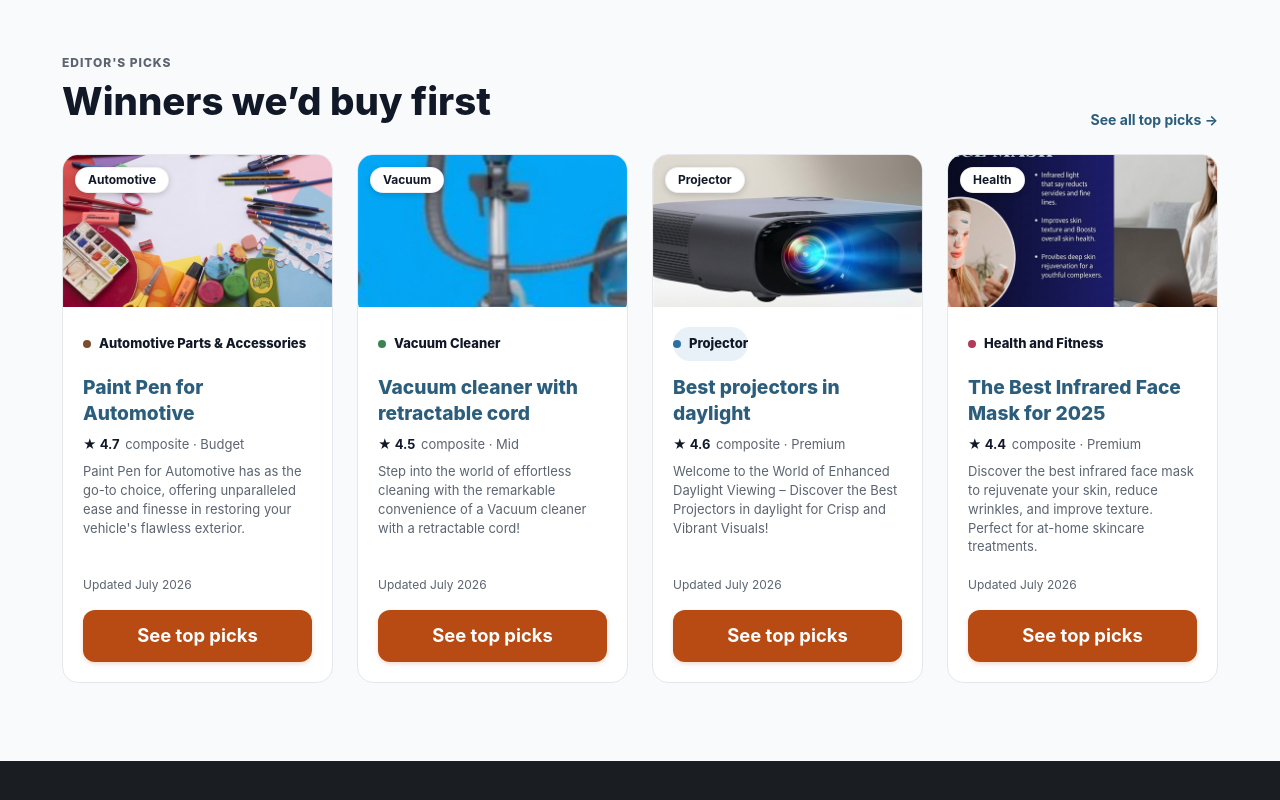
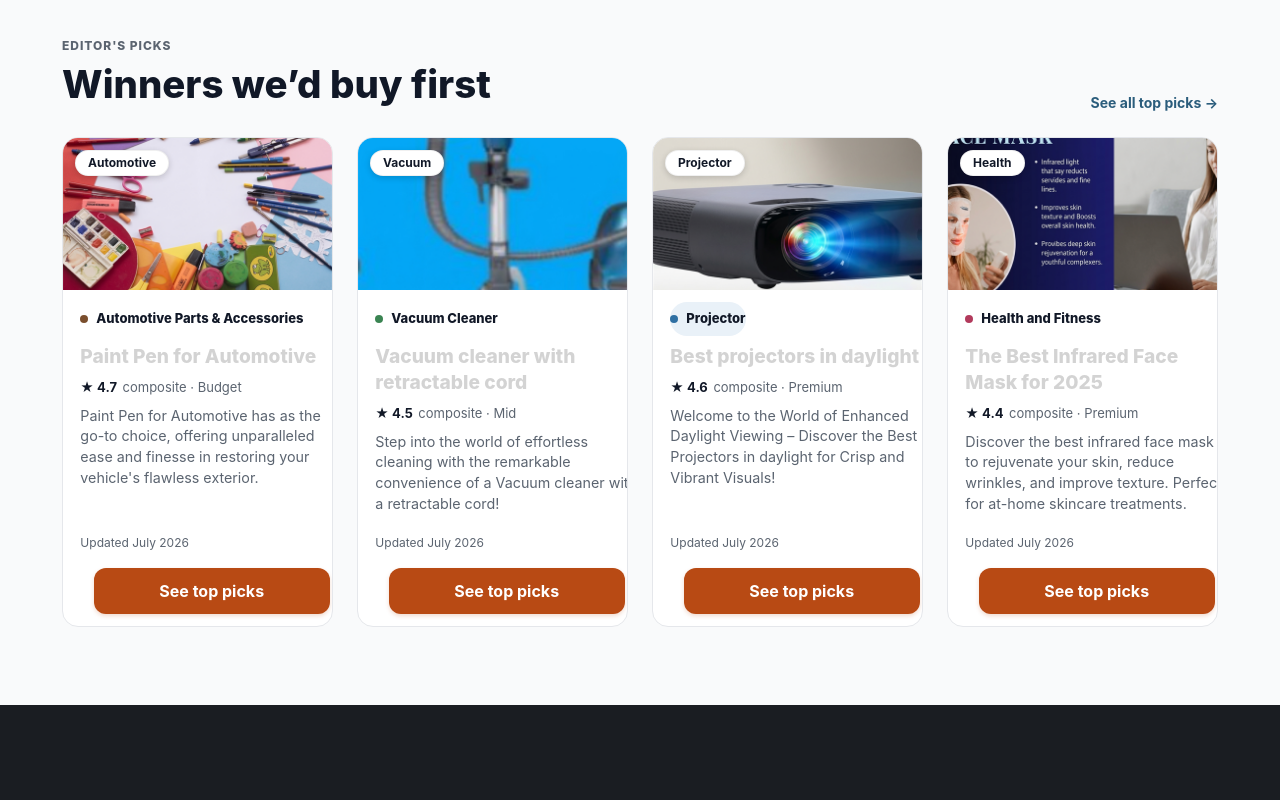
Before and after one commit to rafimohaimen-del/buybestforyou, a plain HTML site: page index.html in a window 1280 px wide. Shown: the part 1660-2460 px from the top of the page. Drawn offline with Linux system fonts and the light colour scheme.

Commit message:
Css changes

```diff
--- a/css/layout.css
+++ b/css/layout.css
@@ -289,13 +289,13 @@
 }
 
 .disclosure-text {
-  font-size: 0.8125rem;
+  font-size: 0.8625rem;
   color: var(--color-ink);
 }
 
 .disclosure-link {
   color: var(--color-trust);
-  font-weight: 600;
+  font-weight: 700;
   text-decoration: underline;
   text-underline-offset: 3px;
   margin-left: 0.25rem;
--- a/css/pages.css
+++ b/css/pages.css
@@ -307,7 +307,7 @@ div.hero-featured-title h2 {
 .category-browser-grid {
   display: grid;
   grid-template-columns: repeat(4, 1fr);
-  gap: 1.2rem;
+  gap: 1.35rem;
   margin-top: 1.5rem;
 }
 
@@ -332,6 +332,7 @@ div.hero-featured-title h2 {
 
 .cat-card-home {
   background-color: var(--cat-home-bg);
+  width: calc(100% + 0.4rem);
 }
 
 .cat-card-electronics {
@@ -358,7 +359,7 @@ div.hero-featured-title h2 {
 }
 
 .cat-browse-body {
-  padding: 1.5rem 1.25rem;
+  padding: 1.1rem 1.4rem;
   display: flex;
   flex-direction: column;
   flex: 1;
@@ -417,17 +418,42 @@ div.hero-featured-title h2 {
   flex-direction: column;
 }
 
+.winner-card .card-media-wrap img {
+  height: calc(100% + 0.5rem);
+}
+
 .winner-content {
-  padding: 1.25rem;
+  padding: 0.75rem 1.085rem;
   display: flex;
   flex-direction: column;
   flex: 1;
-}
-
-.winner-title {
+  width: calc((100% + 0.4rem) * 1.08);
+}
+
+.winner-content .cat-pill {
+  margin-bottom: 0;
+}
+
+.winner-content .btn-primary {
+  padding: 0.7125rem 1.525rem;
+  font-size: 1rem;
+  width: 90%;
+  margin-left: auto;
+  margin-right: auto;
+}
+
+.page-home a.btn-full {
+  width: 90%;
+  font-size: 1rem;
+  margin-left: auto;
+  margin-right: auto;
+}
+
+.winner-title,
+.winner-title a {
   font-size: 1.2rem;
   font-weight: 800;
-  color: var(--color-ink);
+  color: lightgray;
   margin-top: 0.5rem;
   margin-bottom: 0.5rem;
   line-height: 1.35;
@@ -444,7 +470,7 @@ div.hero-featured-title h2 {
 }
 
 .winner-desc {
-  font-size: 0.8125rem;
+  font-size: 0.89375rem; /* 0.8125rem * 1.10 (+10%) */
   color: var(--color-muted);
   line-height: 1.45;
   margin-bottom: 1.25rem;
@@ -2296,7 +2322,7 @@ div.hero-featured-title h2 {
 
   .winner-card .card-media-wrap img {
     width: 100% !important;
-    height: 100% !important;
+    height: calc(100% + 0.5rem) !important;
     object-fit: cover !important;
     display: block !important;
   }
@@ -2314,7 +2340,7 @@ div.hero-featured-title h2 {
     font-size: 0.8125rem !important;
     font-weight: 700 !important;
     color: var(--color-ink) !important;
-    margin-bottom: 0.35rem !important;
+    margin-bottom: 0 !important;
     display: inline-flex !important;
     align-items: center !important;
     gap: 0.45rem !important;
@@ -2330,14 +2356,14 @@ div.hero-featured-title h2 {
   .winner-title {
     font-size: 2.28528rem !important;
     font-weight: 800 !important;
-    color: var(--color-ink) !important;
+    color: lightgray !important;
     margin-top: 0.15rem !important;
     margin-bottom: 1rem !important;
     line-height: 1.3 !important;
   }
 
   .winner-title a {
-    color: var(--color-ink) !important;
+    color: lightgray !important;
     text-decoration: none !important;
   }
 
@@ -2346,10 +2372,12 @@ div.hero-featured-title h2 {
     color: #FFFFFF !important;
     border-radius: 8px !important;
     font-weight: 700 !important;
-    font-size: 1.125rem !important;
-    padding: 0.85rem !important;
+    font-size: 1rem !important;
+    padding: 0.75rem !important;
     display: block !important;
-    width: 100% !important;
+    width: 90% !important;
+    margin-left: auto !important;
+    margin-right: auto !important;
     text-align: center !important;
     text-decoration: none !important;
     transition: background-color var(--transition-speed);
--- a/index.html
+++ b/index.html
@@ -188,7 +188,7 @@
                 <div class="score-meta-sub">Buyer ratings + spec match + expert coverage</div>
               </div>
             </div>
-            <a href="product-single.html" class="btn btn-primary btn-full">Check price on Amazon</a>
+            <a href="product-single.html" class="btn btn-primary btn-full" style="width: 90%; font-size: 1rem; margin-left: auto; margin-right: auto;">Check price on Amazon</a>
             <div
               style="display: flex; justify-content: space-between; align-items: center; flex-wrap: wrap; gap: 0.35rem; margin-top: 0.5rem;">
               <span class="affiliate-note" style="margin-top:0;">Affiliate link · we may earn a commission</span>
@@ -287,7 +287,7 @@
           </a>
 
           <!-- Home Appliances -->
-          <a href="category.html" class="cat-browse-card cat-card-home" style="background-color: var(--cat-home-bg);">
+          <a href="category.html" class="cat-browse-card cat-card-home" style="background-color: var(--cat-home-bg); width: calc(100% + 0.4rem);">
             <div class="cat-browse-img">
               <img src="assets/images/cat-home.png" alt="Home appliances cover: Most Expensive Refrigerator" width="546"
                 height="302" loading="lazy">
@@ -372,22 +372,22 @@
             <div class="card-media-wrap">
               <span class="card-media-tag card-media-btn" aria-label="Automotive">Automotive</span>
               <img src="assets/images/winner-paint-pen.png" alt="Paint pen for automotive" width="546" height="330"
-                loading="lazy">
+                loading="lazy" style="height: calc(100% + 0.5rem);">
             </div>
-            <div class="winner-content">
+            <div class="winner-content" style="width: calc((100% + 0.4rem) * 1.08);">
               <div class="cat-pill cat-auto winner-cat-indicator"
-                style="align-self: flex-start; margin-bottom: 0.35rem;">
+                style="align-self: flex-start; margin-bottom: 0;">
                 <span class="cat-dot" style="background-color: var(--cat-auto-dot);"></span>
                 <span>Automotive Parts & Accessories</span>
               </div>
-              <h3 class="winner-title"><a href="product-single.html">Paint Pen for Automotive</a></h3>
+              <h3 class="winner-title" style="color: lightgray;"><a href="product-single.html" style="color: lightgray;">Paint Pen for Automotive</a></h3>
               <div class="winner-rating desktop-only">★ 4.7 <span
                   style="color: var(--color-muted); font-weight: normal;">composite · Budget</span></div>
-              <p class="winner-desc desktop-only">Paint Pen for Automotive has as the go-to choice, offering
+              <p class="winner-desc desktop-only" style="font-size: 0.89375rem;">Paint Pen for Automotive has as the go-to choice, offering
                 unparalleled ease and finesse in restoring your vehicle's flawless exterior.</p>
               <div class="winner-date desktop-only"
                 style="font-size: 0.75rem; color: var(--color-muted); margin-bottom: 1rem;">Updated July 2026</div>
-              <a href="product-single.html" class="btn btn-primary btn-full winner-cta-btn">See top picks</a>
+              <a href="product-single.html" class="btn btn-primary btn-full winner-cta-btn" style="padding: 0.7125rem 1.525rem; font-size: 1rem; width: 90%; margin-left: auto; margin-right: auto;">See top picks</a>
             </div>
           </div>
 
@@ -396,22 +396,22 @@
             <div class="card-media-wrap">
               <span class="card-media-tag card-media-btn" aria-label="Vacuum">Vacuum</span>
               <img src="assets/images/winner-vacuum.png" alt="Vacuum cleaner with retractable cord" width="546"
-                height="330" loading="lazy">
+                height="330" loading="lazy" style="height: calc(100% + 0.5rem);">
             </div>
-            <div class="winner-content">
+            <div class="winner-content" style="width: calc((100% + 0.4rem) * 1.08);">
               <div class="cat-pill cat-home winner-cat-indicator"
-                style="align-self: flex-start; margin-bottom: 0.35rem;">
+                style="align-self: flex-start; margin-bottom: 0;">
                 <span class="cat-dot" style="background-color: var(--cat-home-dot);"></span>
                 <span>Vacuum Cleaner</span>
               </div>
-              <h3 class="winner-title"><a href="review-roundup.html">Vacuum cleaner with retractable cord</a></h3>
+              <h3 class="winner-title" style="color: lightgray;"><a href="review-roundup.html" style="color: lightgray;">Vacuum cleaner with retractable cord</a></h3>
               <div class="winner-rating">★ 4.5 <span style="color: var(--color-muted); font-weight: normal;">composite ·
                   Mid</span></div>
-              <p class="winner-desc">Step into the world of effortless cleaning with the remarkable convenience of a
+              <p class="winner-desc" style="font-size: 0.89375rem;">Step into the world of effortless cleaning with the remarkable convenience of a
                 Vacuum cleaner with a retractable cord!</p>
               <div class="winner-date" style="font-size: 0.75rem; color: var(--color-muted); margin-bottom: 1rem;">
                 Updated July 2026</div>
-              <a href="review-roundup.html" class="btn btn-primary btn-full winner-cta-btn">See top picks</a>
+              <a href="review-roundup.html" class="btn btn-primary btn-full winner-cta-btn" style="padding: 0.7125rem 1.525rem; font-size: 1rem; width: 90%; margin-left: auto; margin-right: auto;">See top picks</a>
             </div>
           </div>
 
@@ -420,22 +420,22 @@
             <div class="card-media-wrap">
               <span class="card-media-tag card-media-btn" aria-label="Projector">Projector</span>
               <img src="assets/images/winner-projector.png" alt="Projector in daylight" width="546" height="330"
-                loading="lazy">
+                loading="lazy" style="height: calc(100% + 0.5rem);">
             </div>
-            <div class="winner-content">
+            <div class="winner-content" style="width: calc((100% + 0.4rem) * 1.08);">
               <div class="cat-pill cat-electronics winner-cat-indicator"
-                style="align-self: flex-start; margin-bottom: 0.35rem;">
+                style="align-self: flex-start; margin-bottom: 0;">
                 <span class="cat-dot" style="background-color: var(--cat-electronics-dot);"></span>
                 <span>Projector</span>
               </div>
-              <h3 class="winner-title"><a href="review-roundup.html">Best projectors in daylight</a></h3>
+              <h3 class="winner-title" style="color: lightgray;"><a href="review-roundup.html" style="color: lightgray;">Best projectors in daylight</a></h3>
               <div class="winner-rating desktop-only">★ 4.6 <span
                   style="color: var(--color-muted); font-weight: normal;">composite · Premium</span></div>
-              <p class="winner-desc desktop-only">Welcome to the World of Enhanced Daylight Viewing – Discover the Best
+              <p class="winner-desc desktop-only" style="font-size: 0.89375rem;">Welcome to the World of Enhanced Daylight Viewing – Discover the Best
                 Projectors in daylight for Crisp and Vibrant Visuals!</p>
               <div class="winner-date desktop-only"
                 style="font-size: 0.75rem; color: var(--color-muted); margin-bottom: 1rem;">Updated July 2026</div>
-              <a href="review-roundup.html" class="btn btn-primary btn-full winner-cta-btn">See top picks</a>
+              <a href="review-roundup.html" class="btn btn-primary btn-full winner-cta-btn" style="padding: 0.7125rem 1.525rem; font-size: 1rem; width: 90%; margin-left: auto; margin-right: auto;">See top picks</a>
             </div>
           </div>
 
@@ -444,22 +444,22 @@
             <div class="card-media-wrap">
               <span class="card-media-tag card-media-btn" aria-label="Health">Health</span>
               <img src="assets/images/winner-face-mask.png" alt="The Best Infrared Face Mask for 2025" width="546"
-                height="330" loading="lazy">
+                height="330" loading="lazy" style="height: calc(100% + 0.5rem);">
             </div>
-            <div class="winner-content">
+            <div class="winner-content" style="width: calc((100% + 0.4rem) * 1.08);">
               <div class="cat-pill cat-health winner-cat-indicator"
-                style="align-self: flex-start; margin-bottom: 0.35rem;">
+                style="align-self: flex-start; margin-bottom: 0;">
                 <span class="cat-dot" style="background-color: var(--cat-health-dot);"></span>
                 <span>Health and Fitness</span>
               </div>
-              <h3 class="winner-title"><a href="review-roundup.html">The Best Infrared Face Mask for 2025</a></h3>
+              <h3 class="winner-title" style="color: lightgray;"><a href="review-roundup.html" style="color: lightgray;">The Best Infrared Face Mask for 2025</a></h3>
               <div class="winner-rating desktop-only">★ 4.4 <span
                   style="color: var(--color-muted); font-weight: normal;">composite · Premium</span></div>
-              <p class="winner-desc desktop-only">Discover the best infrared face mask to rejuvenate your skin, reduce
+              <p class="winner-desc desktop-only" style="font-size: 0.89375rem;">Discover the best infrared face mask to rejuvenate your skin, reduce
                 wrinkles, and improve texture. Perfect for at-home skincare treatments.</p>
               <div class="winner-date desktop-only"
                 style="font-size: 0.75rem; color: var(--color-muted); margin-bottom: 1rem;">Updated July 2026</div>
-              <a href="review-roundup.html" class="btn btn-primary btn-full winner-cta-btn">See top picks</a>
+              <a href="review-roundup.html" class="btn btn-primary btn-full winner-cta-btn" style="padding: 0.7125rem 1.525rem; font-size: 1rem; width: 90%; margin-left: auto; margin-right: auto;">See top picks</a>
             </div>
           </div>
         </div>
```
